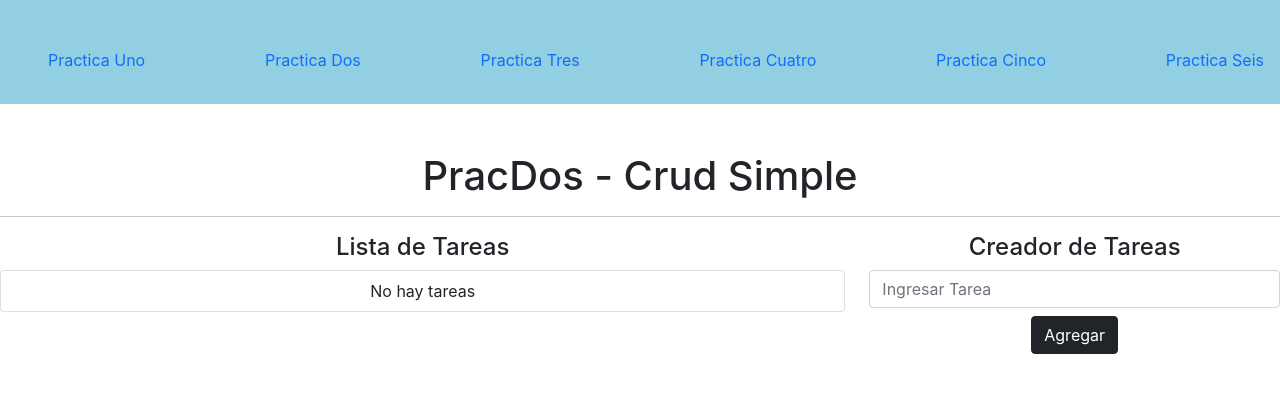
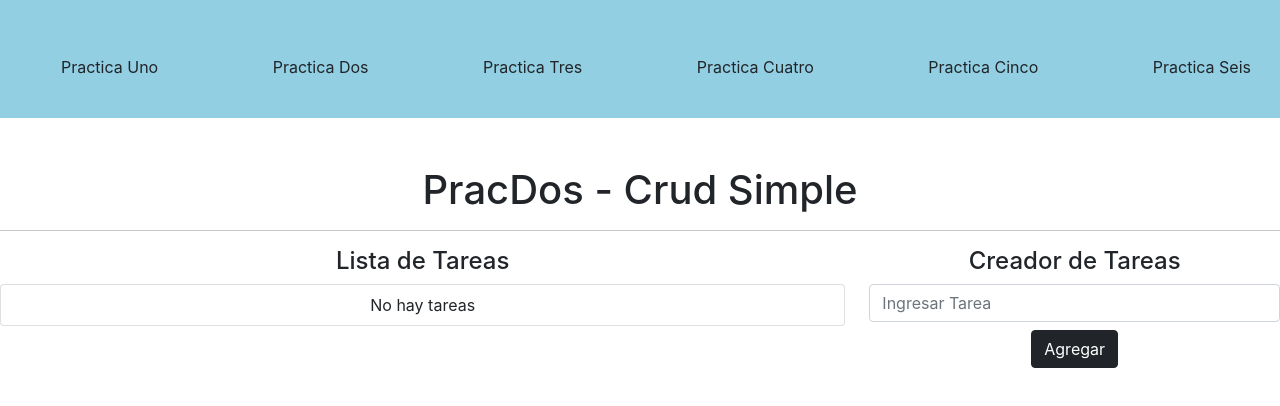
Before and after one commit to pmz10/PracticasReact2022, a React (Create React App) app: page /PracDos in a window 1280 px wide. Shown: the top 406 px of the page. Built offline with nearby package versions, Linux system fonts and the light colour scheme.

Commit message:
useEffect y El viejo React-Router-Dom

```diff
--- a/src/Pages/PageHome.jsx
+++ b/src/Pages/PageHome.jsx
@@ -1,10 +1,34 @@
-import React from 'react'
-import Cabezera from '../componets/Cabezera';
+import React from "react";
+import Cabezera from "../componets/Cabezera";
 
 const PageHome = () => {
+
+  const [equipo, setEquipo] = React.useState([])
+
+  React.useEffect(() =>{
+    obtenerDatos();
+  }, [])
+
+  const obtenerDatos = async () =>{
+    const data = await fetch('https://jsonplaceholder.typicode.com/users')
+    const users = await data.json()
+    //console.log(users)
+    setEquipo(users)
+  }
   return (
-    <><Cabezera /></>
-  )
-}
+    <>
+      <Cabezera />
+      <h1>Pagina Inicial</h1>
+      <h3>Nuestro usuarios actualmente:</h3>
+      <ul>
+        {
+          equipo.map(item =>(
+            <li key={item.id}>{item.name} - {item.username}</li>
+          ))
+        }
+      </ul>
+    </>
+  );
+};
 
 export default PageHome;
--- a/src/componets/Cabezera.jsx
+++ b/src/componets/Cabezera.jsx
@@ -7,12 +7,12 @@ const Cabezera = () => {
       <head>
         <nav>
           <ul>
-            <li><Link to='/PracUno'>Practica Uno</Link></li>
-            <li><Link to='/PracDos'>Practica Dos</Link></li>
-            <li><Link to='/PracTres'>Practica Tres</Link></li>
-            <li><Link to='/PracCuatro'>Practica Cuatro</Link></li>
-            <li><Link to='/PracCinco'>Practica Cinco</Link></li>
-            <li><Link to='/PracSeis'>Practica Seis</Link></li>
+            <li><Link to='/PracUno' className="btn btn0dark">Practica Uno</Link></li>
+            <li><Link to='/PracDos' className="btn btn0dark">Practica Dos</Link></li>
+            <li><Link to='/PracTres' className="btn btn0dark">Practica Tres</Link></li>
+            <li><Link to='/PracCuatro' className="btn btn0dark">Practica Cuatro</Link></li>
+            <li><Link to='/PracCinco' className="btn btn0dark">Practica Cinco</Link></li>
+            <li><Link to='/PracSeis' className="btn btn0dark">Practica Seis</Link></li>
           </ul>
         </nav>
       </head>
```
